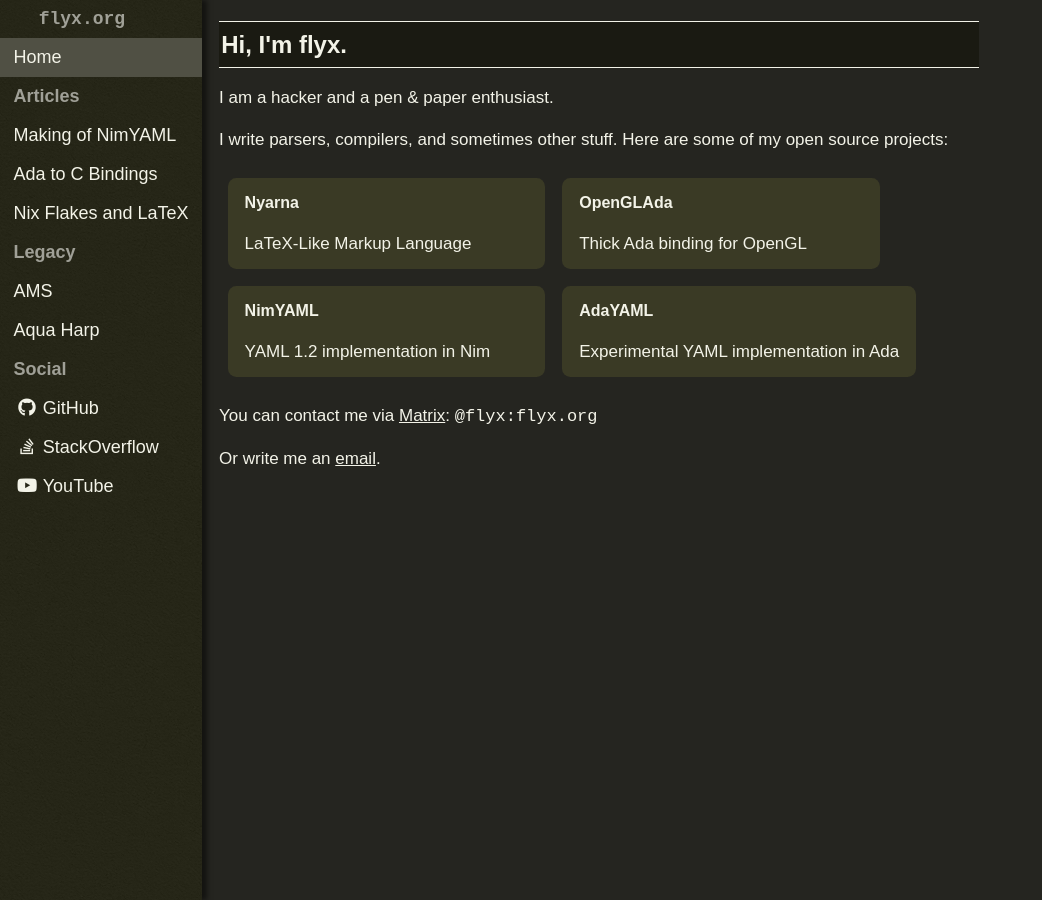
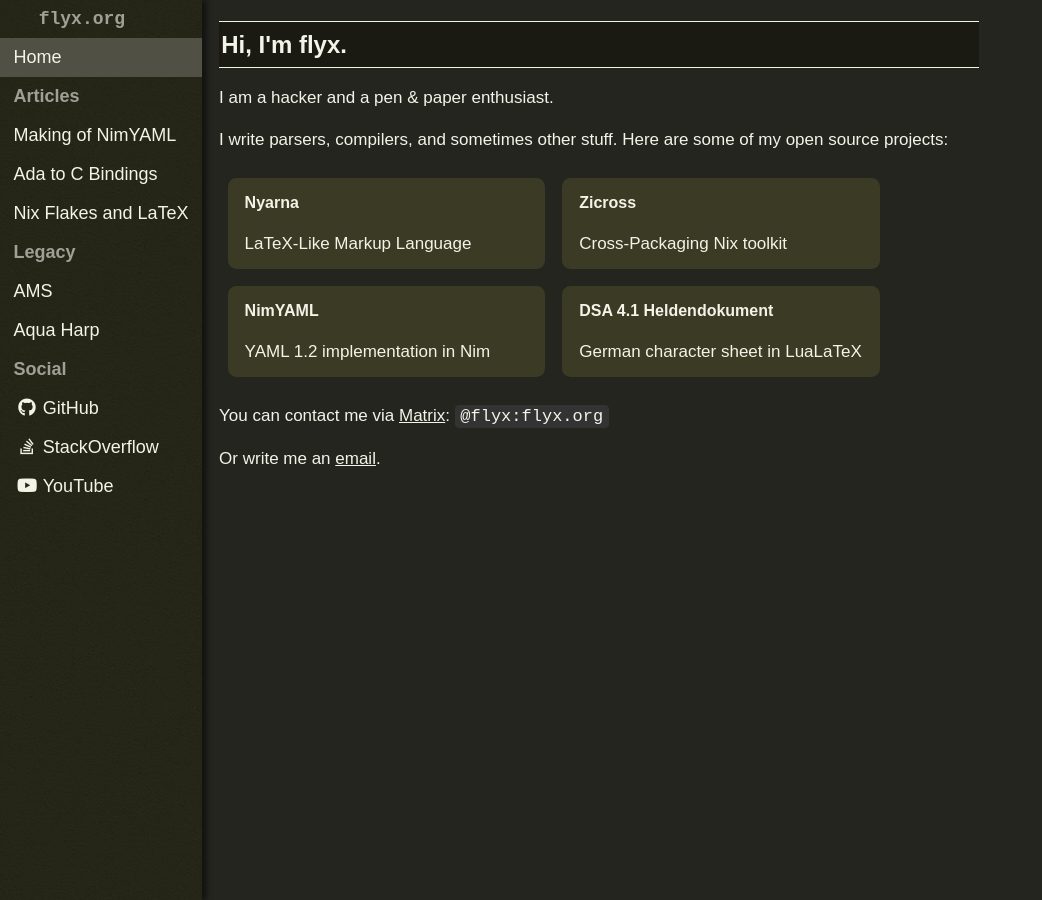
Before and after one commit to flyx/flyx.org, a Jekyll site: the page built from index.md, in a window 1280 px wide. Shown: the whole page, without its empty margins (0-1042 px from the left). Built offline with Jekyll 4.4.1, drawn with Linux system fonts in a browser that asks for light colours; nearby versions of some CDN libraries.

Commit message:
+zicross article, updated projects

```diff
--- a/css/main.css
+++ b/css/main.css
@@ -252,6 +252,12 @@ figure.highlight {
   }
 }
 
+p code {
+  border-radius: .25em;
+  padding: .125em .33em;
+  background-color: #333;
+}
+
 figure.highlight pre {
   border-radius: .5em;
   padding: .5em;
--- a/index.md
+++ b/index.md
@@ -17,17 +17,17 @@ Here are some of my open source projects:
     <h3>Nyarna</h3>
     <p>LaTeX-Like Markup Language</p>
   </a>
-  <a href="https://flyx.github.io/OpenGLAda/">
-    <h3>OpenGLAda</h3>
-    <p>Thick Ada binding for OpenGL</p>
+  <a href="https://github.com/flyx/Zicross">
+    <h3>Zicross</h3>
+    <p>Cross-Packaging Nix toolkit</p>
   </a>
   <a href="https://nimyaml.org/">
     <h3>NimYAML</h3>
     <p>YAML 1.2 implementation in Nim</p>
   </a>
-  <a href="https://ada.yaml.io/">
-    <h3>AdaYAML</h3>
-    <p>Experimental YAML implementation in Ada</p>
+  <a href="https://flyx.github.io/DSA-4.1-Heldendokument/">
+    <h3>DSA 4.1 Heldendokument</h3>
+    <p>German character sheet in LuaLaTeX</p>
   </a>
 </section>
 
```
Also changed, not shown: 2 other files.
